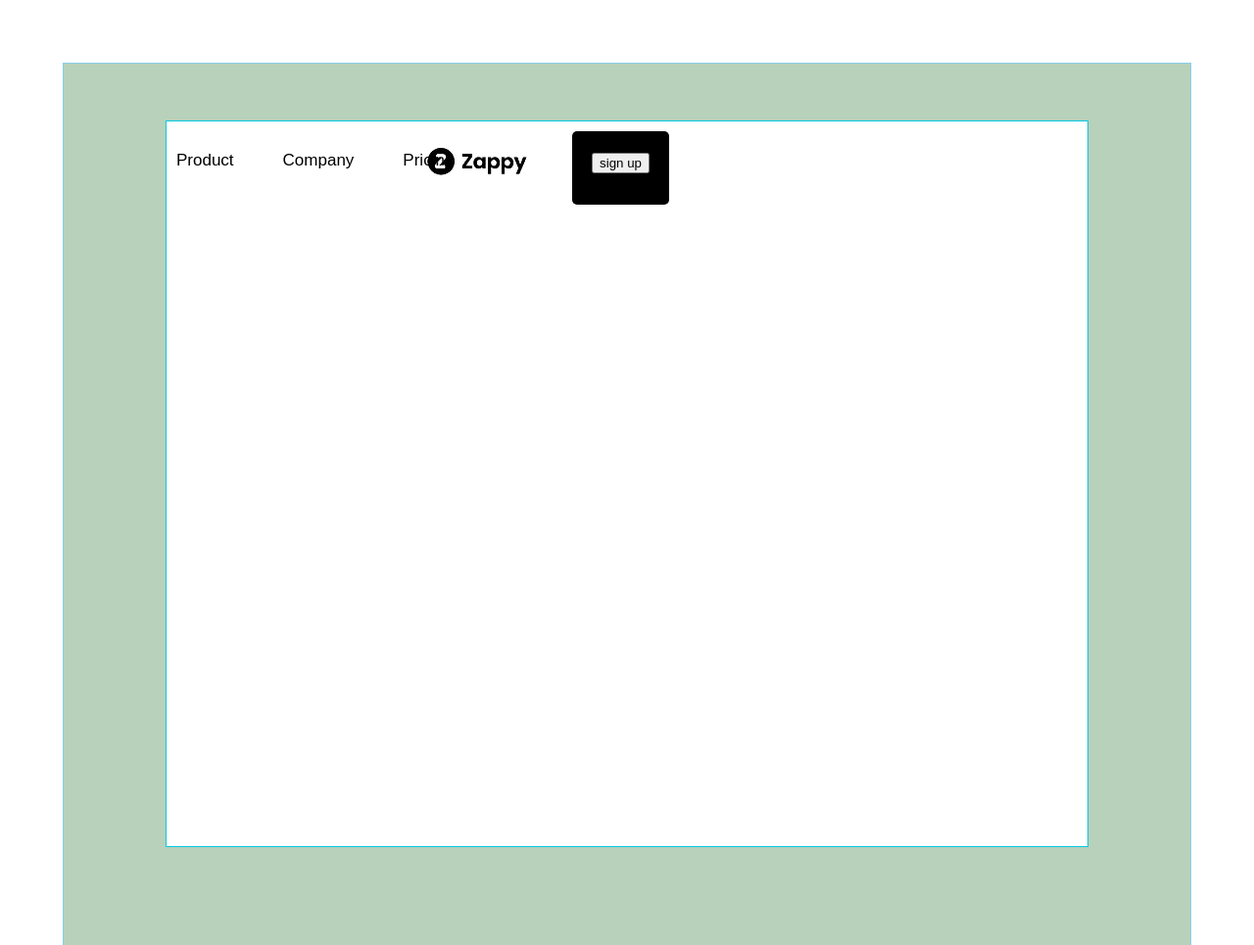
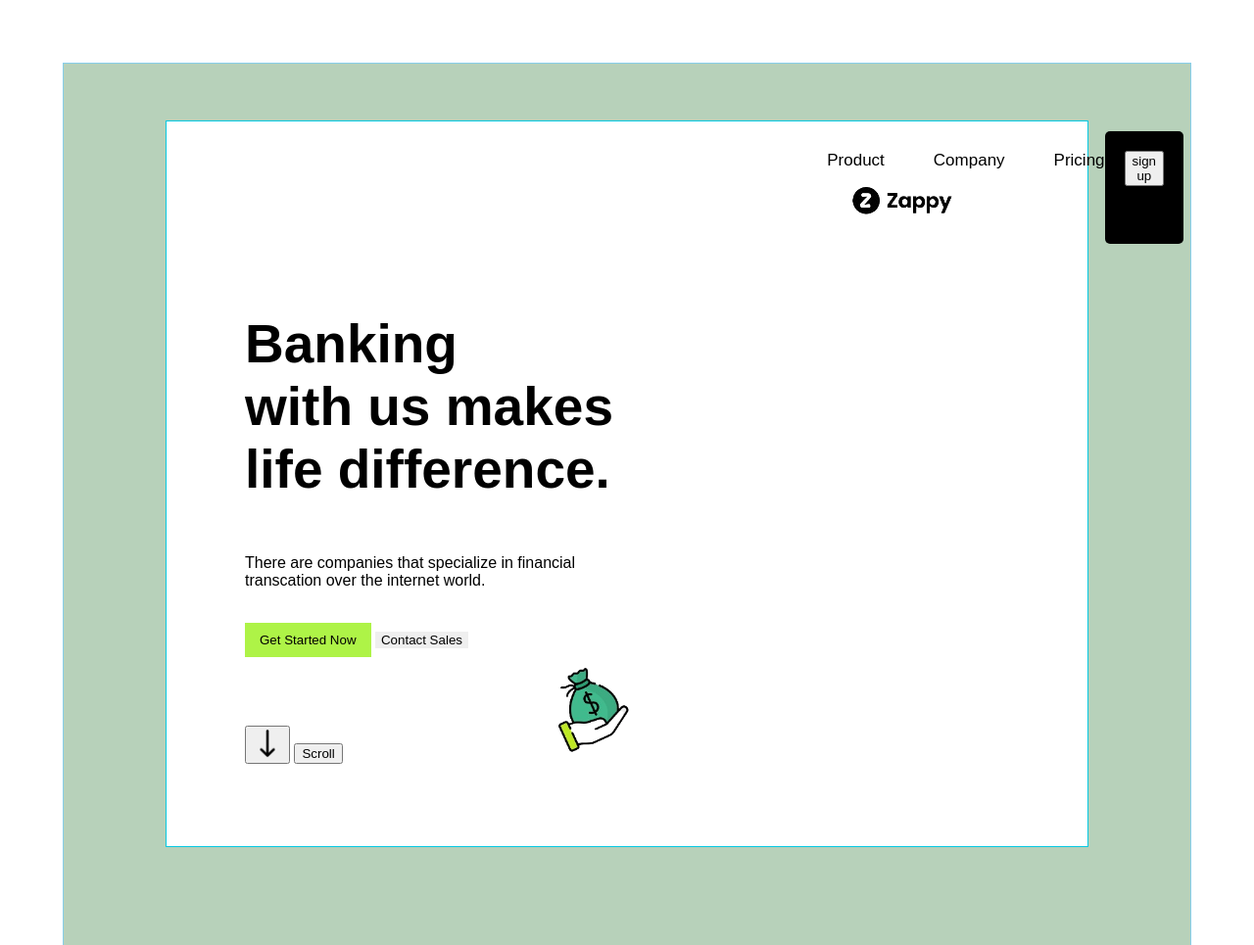
Before and after one commit to Marthamwongeli/git-flow-test, a plain HTML site: page index.html in a window 1280 px wide. Shown: the top 965 px of the page at 98% size. Drawn offline with Linux system fonts and the light colour scheme.

Commit message:
added body

```diff
--- a/index.html
+++ b/index.html
@@ -7,14 +7,35 @@
     <link rel="stylesheet" href="style.css">
 </head>
 <body>
+
+    <div class="container">
+
+        <div id="front" ><p id= > Banking</br> with us makes</br> life difference.</p></div>
+
+     <div id="next" >
+     <p>There are companies that specialize in financial </br> transcation over the internet world.</p></div>
+     </br>
+
+     <div class="buttons" >
+     <button id="btn1">Get Started Now</button>
+      <button id="btn2" >Contact Sales</button>
+     </div>
+
+     <button > <img src="./images/down-arrow-.png" id="arrow" ></button> <button>Scroll</button>
+     <img  src="./images/hand.png" id="handImg">
+
+     </div>
+
+
     <div id="border1">
         <div id="border2">
             <div id="topnav">
+                <div id="ring">
                 <div id="header">
                 <label>Product</label>
                 <label>Company</label>
                 <label>Pricing</label></div>
-                <label><img src="zappy logo.png"></label>
+                <label><img src="./images/zappy logo.png"></label></div>
             <div id="sign">
                 <button name="sign up">sign up</button>
                 </div>
--- a/style.css
+++ b/style.css
@@ -6,6 +6,10 @@ body{
 }
 #topnav{
     display: flex;
+    margin-left: 200px;
+}
+#ring{
+
 }
 #sign{
     background-color: black;
@@ -46,3 +50,47 @@ body{
     padding: 10px;
 
 }
+
+
+.body1{
+    font-family: sans-serif;
+    margin-left: 100px;
+    cursor: zoom-in ;
+
+}
+.container{
+
+    float: inline-start;
+    margin-top: 200px;
+    margin-right: 200px;
+    margin-bottom:  200px;
+    margin-left: 250px;
+}
+
+#front{
+    font-weight: bold;
+    font-size: 55px;
+}
+
+#btn1{
+    border:none;
+    background-color: rgb(174, 243, 71);
+    padding: 10px 15px;
+    cursor: zoom-in;
+
+}
+#btn2{
+    border: none;
+    cursor: zoom-in;
+}
+#handImg{
+    margin-left: 210px;
+    width: 80px;
+
+}
+#arrow{
+    width: 30px;
+border: none;
+
+
+}
```
Also changed, not shown: images/down-arrow-.png (added), images/hand.png (added), images/zappy logo.png (renamed from zappy logo.png).
